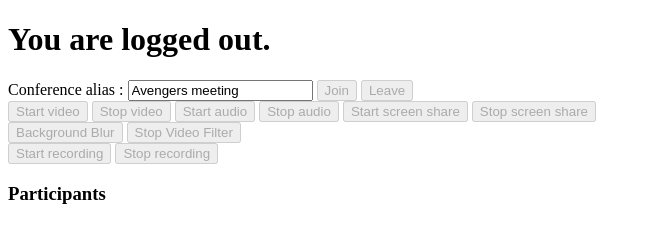
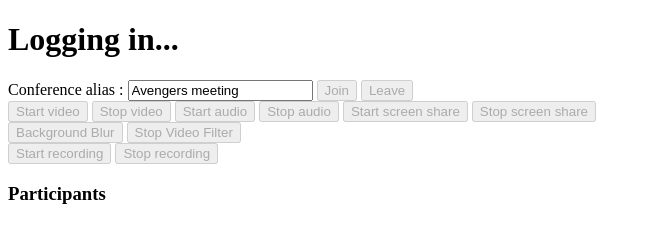
Before and after one commit to voxeet/comms-sdk-desktop-getting-started, a website: page src/index.html in a window 1280 px wide. Shown: the whole page, without its empty margins (0-651 px from the left). Drawn offline with Linux system fonts and the light colour scheme; a script that the page names is missing.

Commit message:
Bring changes back from JavaScript getting started

```diff
--- a/src/index.html
+++ b/src/index.html
@@ -9,7 +9,7 @@
 
 <body style="background-color: white;">
     <div id="app">
-        <h1 id="name-message">You are logged out.</h1>
+        <h1 id="name-message">Logging in...</h1>
 
         <!-- Join or Leave a Conference -->
         <div id="form">
--- a/src/scripts/ui.js
+++ b/src/scripts/ui.js
@@ -234,7 +234,7 @@ const removeVideoNode = (participant) => {
 
 // Add a new participant to the list
 const addParticipantNode = (participant) => {
-  // If the participant is the current session user, don't add himself to the list
+  // If the participant is the current session user, don't add them to the list
   if (participant.id === VoxeetSDK.session.participant.id) return;
 
   let participantNode = document.createElement('li');
```
